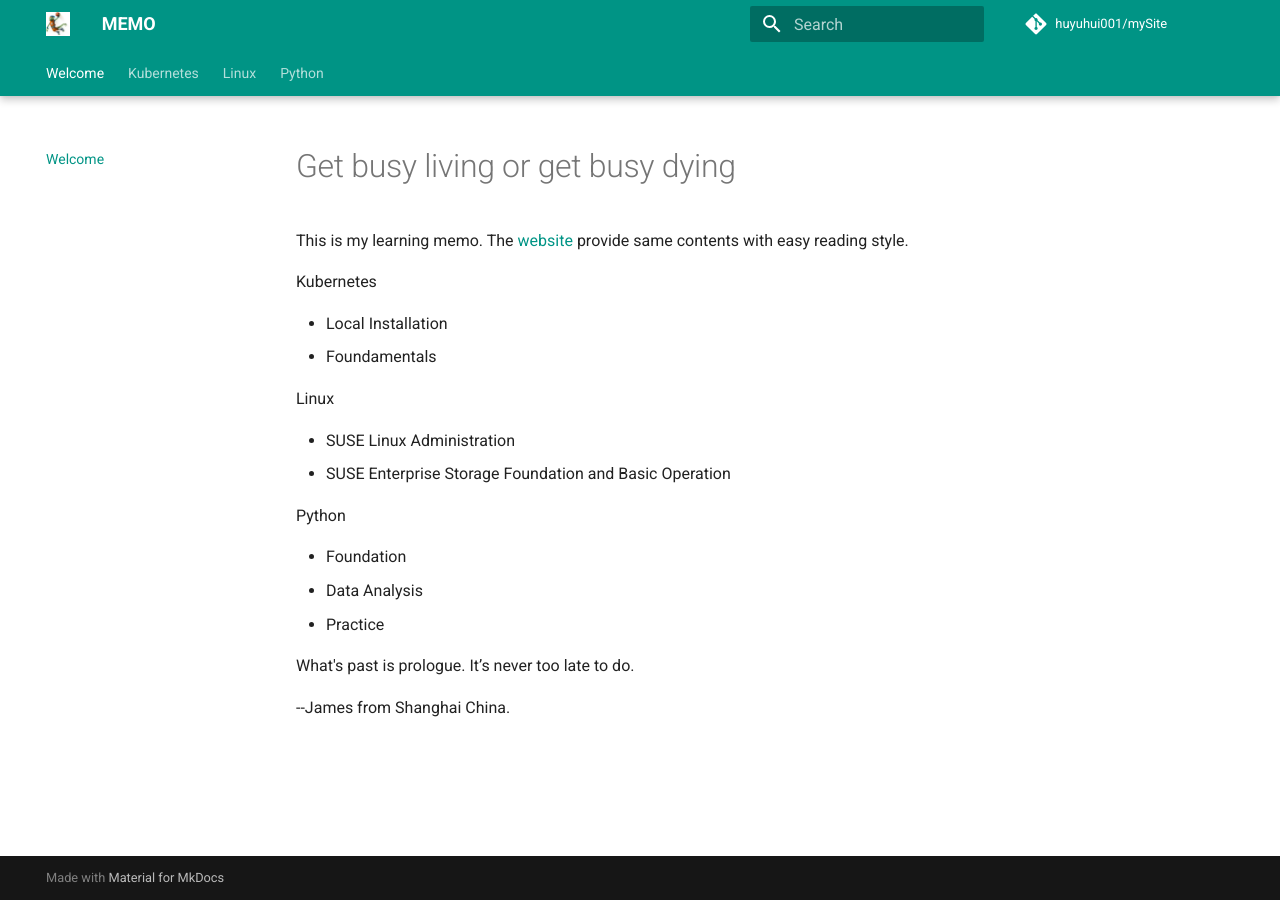
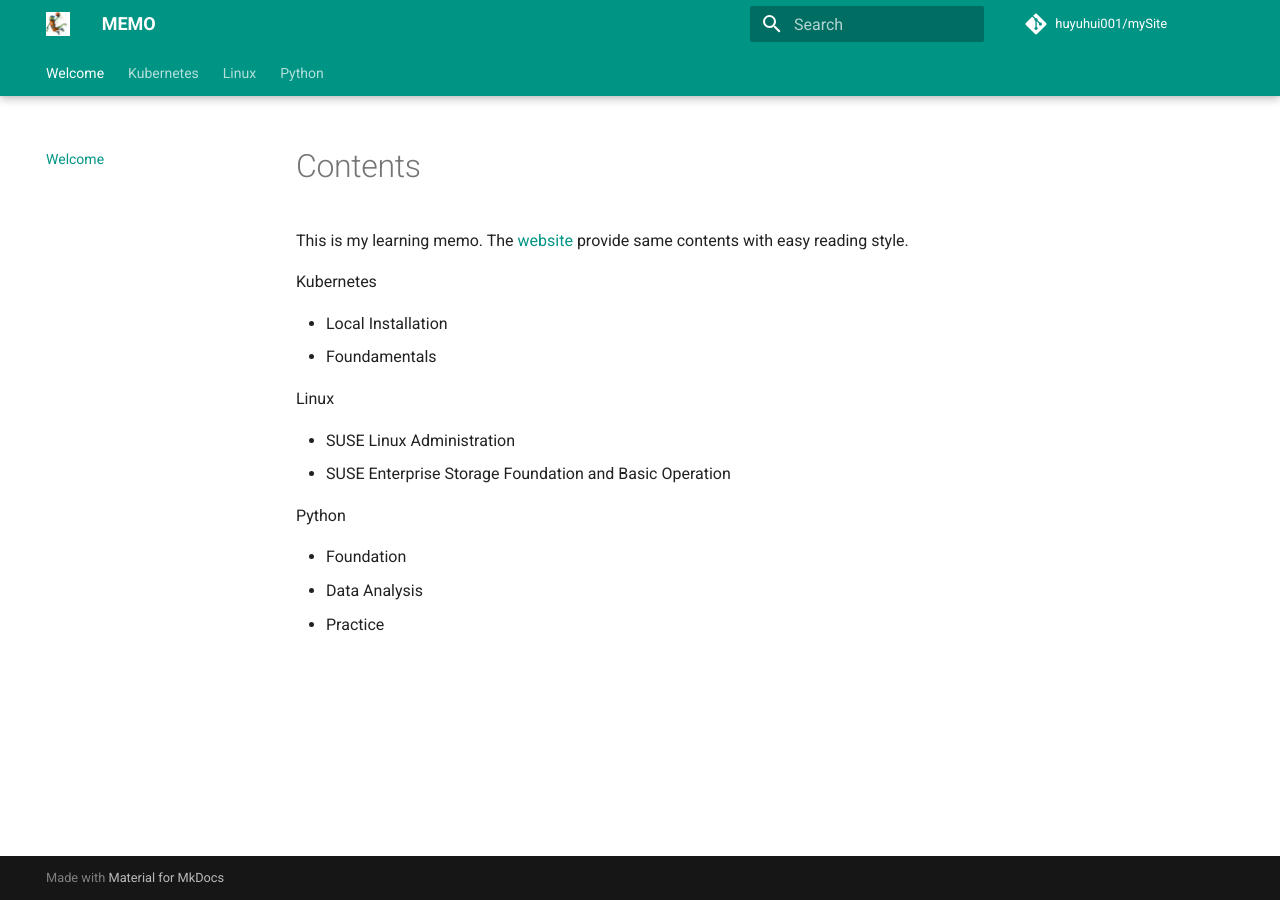
Before and after one commit to huyuhui001/mySite, an MkDocs documentation site: the page built from docs/index.md, in a window 1280 px wide. Built offline with MkDocs 1.6.1 and Material for MkDocs 9.7.7, drawn with Linux system fonts in a browser that asks for light colours; comment, search, counter and statistics services are not loaded.

Commit message:
Documentation

```diff
--- a/docs/index.md
+++ b/docs/index.md
@@ -1,4 +1,4 @@
-# Get busy living or get busy dying
+# Contents
 
 This is my learning memo.
 The [website](https://huyuhui001.github.io/mySite/) provide same contents with easy reading style.
@@ -18,7 +18,3 @@ Python
 * Foundation
 * Data Analysis
 * Practice
-
-What's past is prologue. It’s never too late to do.
-
---James from Shanghai China.
```
Also changed, not shown: docs/about.md (added, +9 -0 lines).
